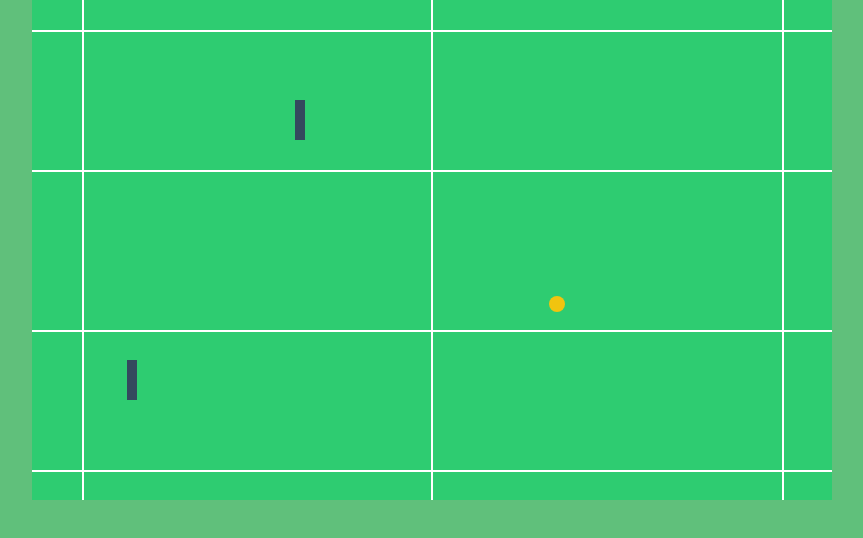
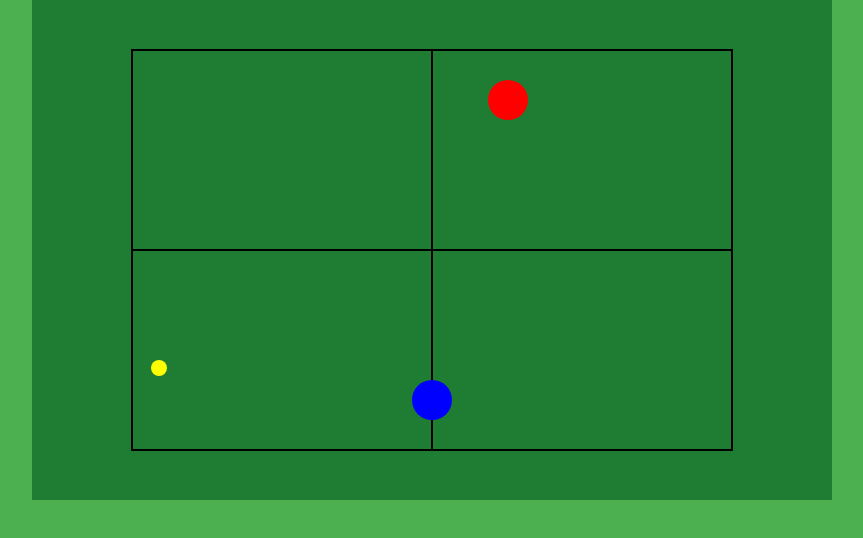
Before and after one commit to RoNotBroYT/Tennis-game, a plain HTML site: page index.html in a window 1280 px wide. Shown: the whole page, without its empty margins (208-1071 px from the left). Drawn offline with Linux system fonts and the light colour scheme.

Commit message:
Update index.html

```diff
--- a/index.html
+++ b/index.html
@@ -1,129 +1,132 @@
 <!DOCTYPE html>
 <html lang="en">
 <head>
-  <meta charset="UTF-8">
-  <title>Fun Tennis Game</title>
-  <meta name="viewport" content="width=device-width, initial-scale=1.0">
+  <meta charset="UTF-8" />
+  <title>Top-Down Tennis</title>
   <style>
-    body { margin: 0; background: #60c07b; overflow: hidden; }
-    canvas { display: block; margin: 0 auto; background: #2ecc71; }
+    body { margin: 0; background: #4caf50; overflow: hidden; }
+    canvas { display: block; margin: 0 auto; background: #1e7c33; }
   </style>
 </head>
 <body>
 <canvas id="game" width="800" height="500"></canvas>
 <script>
-const canvas = document.getElementById('game');
-const ctx = canvas.getContext('2d');
+const canvas = document.getElementById("game");
+const ctx = canvas.getContext("2d");
 
 const court = {
-  netHeight: 6,
-  baselineOffset: 30,
-  serviceBoxHeight: 80
+  left: 100, right: 700, top: 50, bottom: 450,
+  netY: 250
 };
 
-const playerSize = { width: 10, height: 40 };
+const playerSize = 20;
 const ballSize = 8;
 
-let player1 = { x: 100, y: 400, vy: 0 };
-let player2 = { x: 700, y: 100, vy: 0 };
+let player1 = { x: 400, y: 400 };
+let player2 = { x: 400, y: 100 }; // AI
 
-let ball = {
-  x: 400,
-  y: 250,
-  vx: 5,
-  vy: -3
-};
+let ball = { x: 400, y: 250, vx: 3, vy: 3 };
 
 let keys = {};
-
-document.addEventListener('keydown', (e) => keys[e.key] = true);
-document.addEventListener('keyup', (e) => keys[e.key] = false);
+document.addEventListener("keydown", e => keys[e.key] = true);
+document.addEventListener("keyup", e => keys[e.key] = false);
 
 function drawCourt() {
-  ctx.fillStyle = '#ffffff';
+  ctx.fillStyle = "#fff";
+  ctx.lineWidth = 2;
 
-  ctx.fillRect(0, court.baselineOffset, canvas.width, 2);
-  ctx.fillRect(0, canvas.height - court.baselineOffset, canvas.width, 2);
+  // Outer boundaries
+  ctx.strokeRect(court.left, court.top, court.right - court.left, court.bottom - court.top);
 
-  ctx.fillRect(canvas.width / 2 - 1, 0, 2, canvas.height);
+  // Net
+  ctx.beginPath();
+  ctx.moveTo(court.left, court.netY);
+  ctx.lineTo(court.right, court.netY);
+  ctx.stroke();
 
-  ctx.fillRect(0, canvas.height / 2 - court.serviceBoxHeight, canvas.width, 2);
-  ctx.fillRect(0, canvas.height / 2 + court.serviceBoxHeight, canvas.width, 2);
-
-  ctx.fillRect(50, 0, 2, canvas.height);
-  ctx.fillRect(canvas.width - 50, 0, 2, canvas.height);
+  // Service boxes
+  ctx.beginPath();
+  ctx.moveTo((court.left + court.right) / 2, court.top);
+  ctx.lineTo((court.left + court.right) / 2, court.bottom);
+  ctx.stroke();
 }
 
 function drawPlayers() {
-  ctx.fillStyle = '#34495e';
-  ctx.fillRect(player1.x - playerSize.width / 2, player1.y - playerSize.height, playerSize.width, playerSize.height);
-  ctx.fillRect(player2.x - playerSize.width / 2, player2.y, playerSize.width, playerSize.height);
+  ctx.fillStyle = "blue";
+  ctx.beginPath();
+  ctx.arc(player1.x, player1.y, playerSize, 0, Math.PI * 2);
+  ctx.fill();
+
+  ctx.fillStyle = "red";
+  ctx.beginPath();
+  ctx.arc(player2.x, player2.y, playerSize, 0, Math.PI * 2);
+  ctx.fill();
 }
 
 function drawBall() {
-  ctx.fillStyle = '#f1c40f';
+  ctx.fillStyle = "yellow";
   ctx.beginPath();
   ctx.arc(ball.x, ball.y, ballSize, 0, Math.PI * 2);
   ctx.fill();
 }
 
 function movePlayers() {
-  if (keys["a"]) player1.x -= 5;
-  if (keys["d"]) player1.x += 5;
-  player1.x = Math.max(50, Math.min(canvas.width - 50, player1.x));
+  const speed = 4;
+  if (keys["a"]) player1.x -= speed;
+  if (keys["d"]) player1.x += speed;
+  if (keys["w"]) player1.y -= speed;
+  if (keys["s"]) player1.y += speed;
 
+  // Keep player on bottom half
+  player1.x = Math.max(court.left, Math.min(court.right, player1.x));
+  player1.y = Math.max(court.netY + playerSize, Math.min(court.bottom, player1.y));
 
-  if (ball.vy < 0) {
-    if (ball.x < player2.x - 5) player2.x -= 3;
-    else if (ball.x > player2.x + 5) player2.x += 3;
+  // AI movement
+  if (ball.vy < 0 && ball.y < court.netY) {
+    if (ball.x < player2.x - 5) player2.x -= 2;
+    else if (ball.x > player2.x + 5) player2.x += 2;
   }
-
-  player2.x = Math.max(50, Math.min(canvas.width - 50, player2.x));
+  player2.x = Math.max(court.left, Math.min(court.right, player2.x));
 }
 
 function moveBall() {
   ball.x += ball.vx;
   ball.y += ball.vy;
 
-  if (ball.x < 50 + ballSize || ball.x > canvas.width - 50 - ballSize) {
+  if (ball.x < court.left + ballSize || ball.x > court.right - ballSize) {
     ball.vx *= -1;
   }
 
-  if (ball.y < court.baselineOffset + ballSize || ball.y > canvas.height - court.baselineOffset - ballSize) {
+  // Bounce off top/bottom (simulate bounce)
+  if (ball.y < court.top + ballSize || ball.y > court.bottom - ballSize) {
     ball.vy *= -1;
   }
 
-  let p1Top = player1.y - playerSize.height;
-  if (ball.y + ballSize >= p1Top &&
-      ball.y + ballSize <= player1.y &&
-      Math.abs(ball.x - player1.x) < playerSize.width) {
+  // Bounce off players
+  let dx1 = ball.x - player1.x;
+  let dy1 = ball.y - player1.y;
+  if (Math.hypot(dx1, dy1) < playerSize + ballSize && ball.vy > 0) {
     ball.vy *= -1;
-    ball.y = p1Top - ballSize;
+    ball.y = player1.y - playerSize - ballSize;
   }
 
-  let p2Bottom = player2.y + playerSize.height;
-  if (ball.y - ballSize <= p2Bottom &&
-      ball.y - ballSize >= player2.y &&
-      Math.abs(ball.x - player2.x) < playerSize.width) {
+  let dx2 = ball.x - player2.x;
+  let dy2 = ball.y - player2.y;
+  if (Math.hypot(dx2, dy2) < playerSize + ballSize && ball.vy < 0) {
     ball.vy *= -1;
-    ball.y = p2Bottom + ballSize;
+    ball.y = player2.y + playerSize + ballSize;
   }
 }
 
-function draw() {
+function update() {
   ctx.clearRect(0, 0, canvas.width, canvas.height);
   drawCourt();
+  movePlayers();
+  moveBall();
   drawPlayers();
   drawBall();
-}
-
-function update() {
-  movePlayers();
-  moveBall();
-  draw();
   requestAnimationFrame(update);
 }
-
 update();
 </script>
 </body>
```
